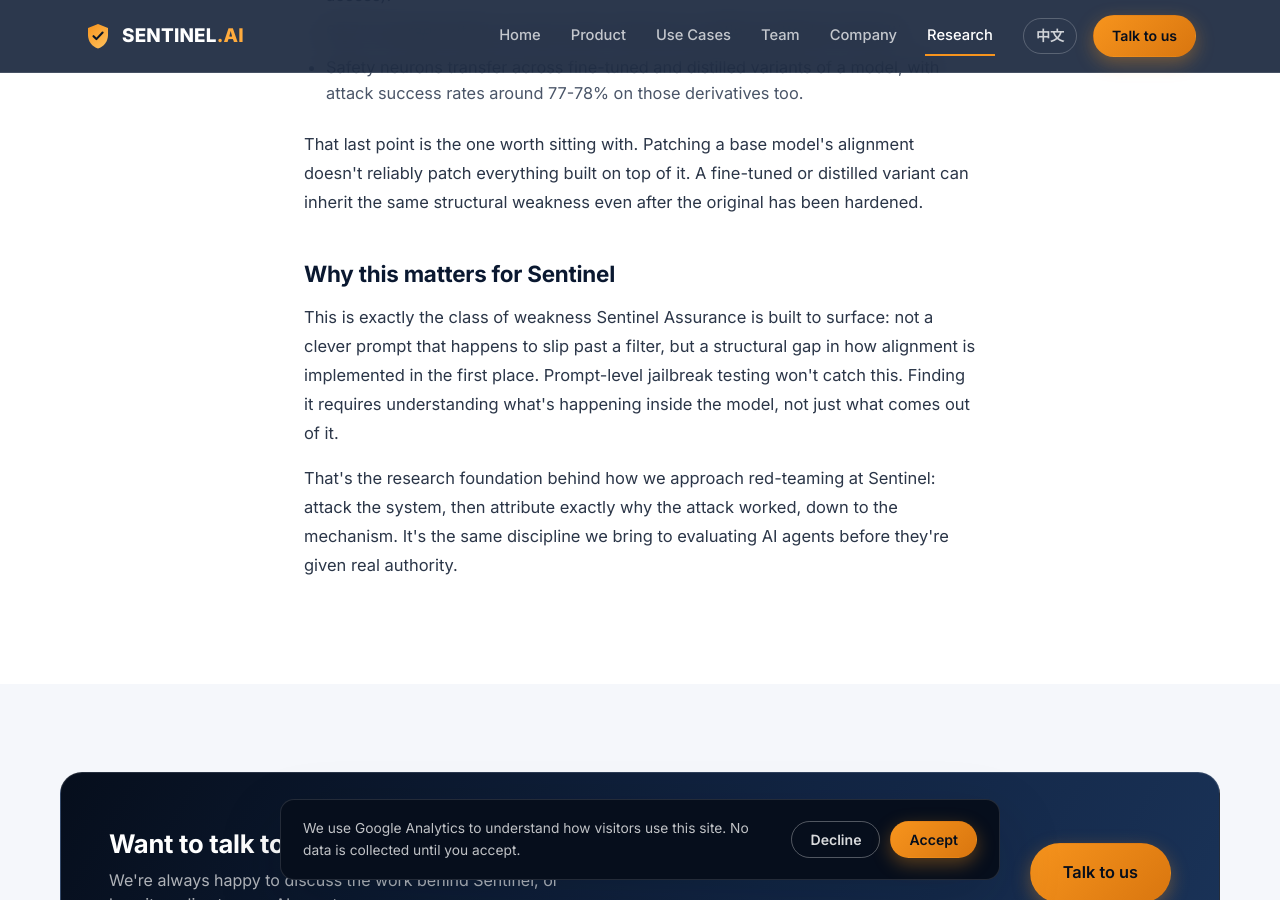
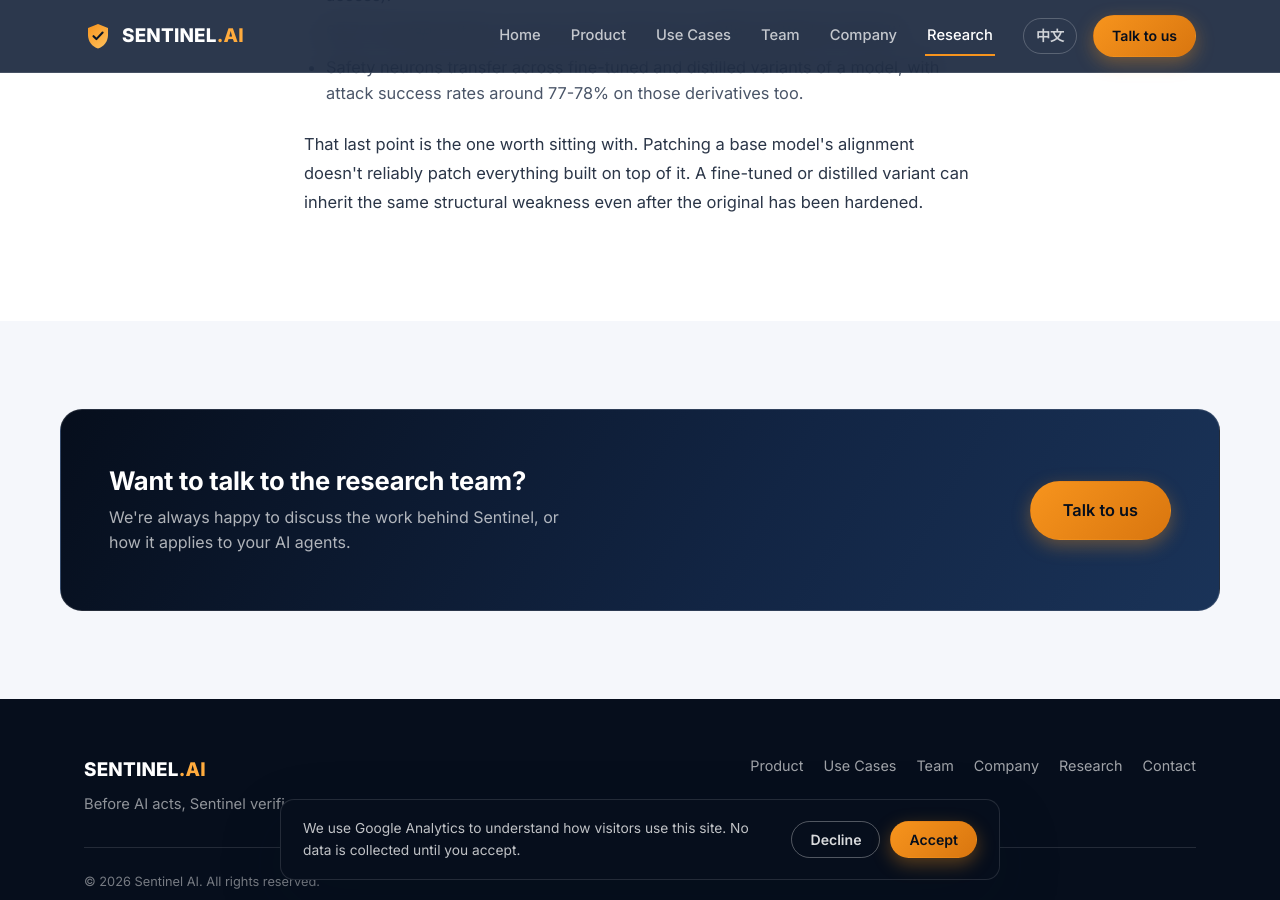
Before and after one commit to sentinel-ai-security/sentinel-ai-security.github.io, a Jekyll site: the page built from en/research/neurostrike.html, in a window 1280 px wide and 900 px high, scrolled down 1209 px. Built offline with Jekyll 4.4.1, drawn with Linux system fonts in a browser that asks for light colours.

Commit message:
Trim methodology-revealing section from NeuroStrike post
Remove the "why this matters for Sentinel" section, which described our
red-teaming approach in more detail than we want public.

Co-Authored-By: Claude Sonnet 5 <noreply@anthropic.com>

```diff
--- a/en/research/neurostrike.html
+++ b/en/research/neurostrike.html
@@ -6,8 +6,7 @@ permalink: /en/research/neurostrike/
 title: "NeuroStrike: Neuron-Level Attacks on Aligned LLMs"
 description: >-
   Our paper on neuron-level attacks against aligned LLMs was accepted at
-  NDSS Symposium 2026. Here's what NeuroStrike found, and why it matters
-  for how Sentinel tests AI agents.
+  NDSS Symposium 2026. Here's what NeuroStrike found.
 ---
 
 <section class="hero" style="padding: 72px 0 80px;">
@@ -65,21 +64,6 @@ description: >-
       structural weakness even after the original has been hardened.
     </p>
 
-    <h2>Why this matters for Sentinel</h2>
-    <p>
-      This is exactly the class of weakness Sentinel Assurance is built to
-      surface: not a clever prompt that happens to slip past a filter, but
-      a structural gap in how alignment is implemented in the first place.
-      Prompt-level jailbreak testing won't catch this. Finding it requires
-      understanding what's happening inside the model, not just what comes
-      out of it.
-    </p>
-    <p>
-      That's the research foundation behind how we approach red-teaming
-      at Sentinel: attack the system, then attribute exactly why the
-      attack worked, down to the mechanism. It's the same discipline we
-      bring to evaluating AI agents before they're given real authority.
-    </p>
   </div>
 </section>
 
```
Also changed, not shown: zh/research/neurostrike.html (+1 -9 lines).
